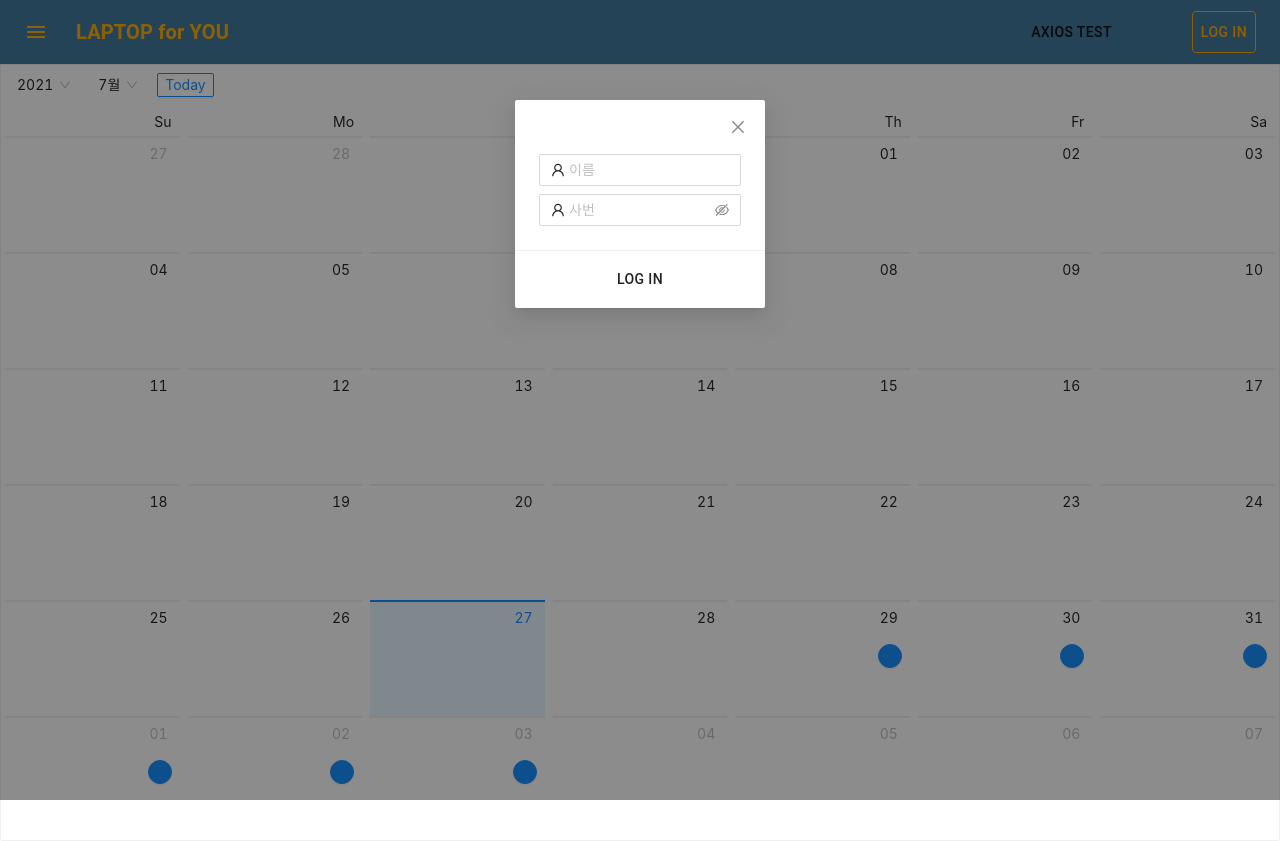
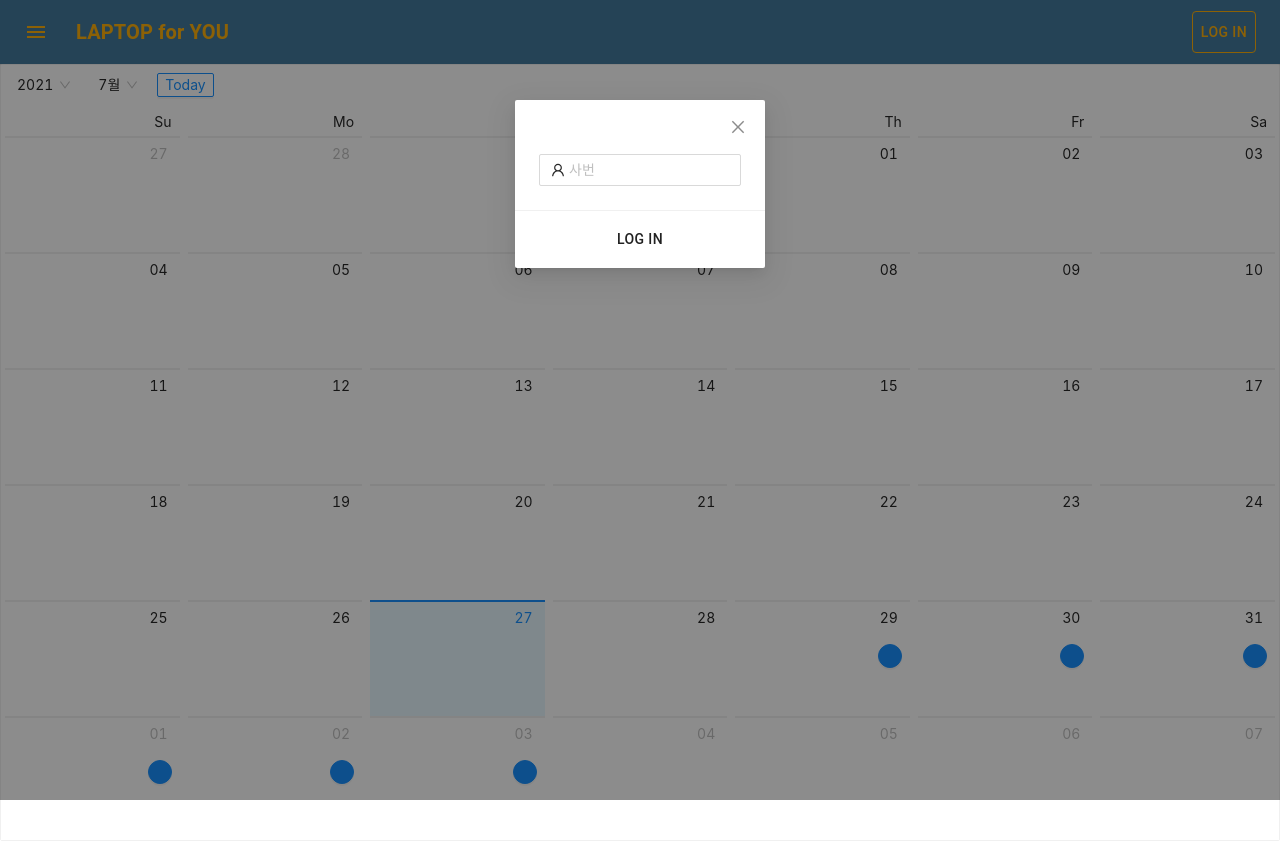
Before and after one commit to dakomm/laptop-for-home, a React (Create React App) app: page / in a window 1280 px wide. Both pictures are taken after a click on the button "LOG IN". Built offline with nearby package versions, Linux system fonts and the light colour scheme.

Commit message:
1. LogIn 시 사번만 입력하면 verify 하여 DB의 사용자 이름 가져옴 2. DB 조회 실패 시 log in fail

```diff
--- a/src/components/TopAppBar.js
+++ b/src/components/TopAppBar.js
@@ -43,10 +43,8 @@ const useStyles = makeStyles((theme) => ({
 const TopAppBar = () => {
   const classes = useStyles();
   const [user, setUser] = useState(''); // db에 존재하는 유저면 확정됨
-  const [userName, setUserName] = useState(''); //로그인창 onChange 시 바뀌는 tmp입력값
+  // const [userName, setUserName] = useState(''); //로그인창 onChange 시 바뀌는 tmp입력값
   const [userID, setUserID] = useState(''); //로그인창 onChange 시 바뀌는 tmp입력값
-  const [tmprName, setTmprName] = useState('');
-  const [tmprID, setTmprID] = useState('');
   const [logIO, setLogIO] = useState('log in');
   const [isModalVisible, setIsModalVisible] = useState(false);
   const [openSnackbar, setOpenSnackbar] = useState(false);
@@ -55,12 +53,13 @@ const TopAppBar = () => {
 
   let baseUrl = "http://localhost:8000"
 
+  // useEffect(() => {
+  // },[]);
+
   const logInButton = () => {
     if(logIO === 'log in') setIsModalVisible(true);
     if(logIO === 'log out') {
       setLogIO('log in');
-      setUser('');
-      setUserName('');
       setUserID('');
       store.dispatch({
         type: 'changeuser',
@@ -69,54 +68,59 @@ const TopAppBar = () => {
       setOpenSnackbar(true);
       setTimeout(()=>{setOpenSnackbar(false)},1800);
       setSnackbarContent('Logged Out!');
-      console.log("log out",user, userName, userID)
+      console.log("log out",user, userID)
 
     }
   }
-  const modalLogInButton =  async () => {
-    await resyncDB(userName,userID)
-    if(user === userName){console.log("싱크됌")}
-    if(user === ''){  //TODO: userID, name verify!
+  const modalLogInButton = async () => {
+    var chkUserResult = await ChkUserInfo(userID)
+    if(chkUserResult !== false){
+      store.dispatch({
+        type: 'changeuser',
+        user: chkUserResult,
+      });
+      setIsModalVisible(false);
+      setLogIO('log out');
+      setSnackbarContent(chkUserResult+'님, Welcome!');
+      setOpenSnackbar(true);
+      setTimeout(()=>{setOpenSnackbar(false)},1800);
+    }else{
       setIsModalVisible(false);
       setOpenFailSnackbar(true);
       setTimeout(()=>{setOpenFailSnackbar(false)},6000);
-      console.log("failed",user, userName, userID)
-    }else{
-    store.dispatch({
-      type: 'changeuser',
-      user: user,
-    });
-    setIsModalVisible(false);
-    setLogIO('log out');
-    console.log("log in",user, userName, userID)
-
-    setSnackbarContent(user+'님, Welcome!');
-    setOpenSnackbar(true);
-    setTimeout(()=>{setOpenSnackbar(false)},1800);
+      console.log("failed",chkUserResult, userID)
     }
   }
 
-  const onNameChange = (e) => {
-    setUserName(e.target.value)
-  }
   const onIDChange = (e) => {
     setUserID(e.target.value)
   }
 
-  const resyncDB = async (name,id) => {
-    await axios
-      .get(baseUrl+'/api/membersinfo/readdb')
-      .then(async(rspn) => {
-        for(let i=0; i<rspn.data.length; i++){
-          console.log(rspn.data[i].user_name);
-          console.log(rspn.data[i].user_id);
-          console.log(name,id);
-          console.log(name === rspn.data[i].user_name & id === rspn.data[i].user_id)
-          if(name === rspn.data[i].user_name & id === rspn.data[i].user_id){
-             await setUser(name);
-          }
-        }
-      });
+  // const resyncDB = async (name,id) => {
+  //   await axios
+  //     .get(baseUrl+'/api/membersinfo/readdb')
+  //     .then(async(rspn) => {
+  //       for(let i=0; i<rspn.data.length; i++){
+  //         console.log(rspn.data[i].user_name);
+  //         console.log(rspn.data[i].user_id);
+  //         console.log(name,id);
+  //         console.log(name === rspn.data[i].user_name & id === rspn.data[i].user_id)
+  //         if(name === rspn.data[i].user_name & id === rspn.data[i].user_id){
+  //            await setUser(name);
+  //         }
+  //       }
+  //     });
+  // }
+  const ChkUserInfo = async (id) => {
+    const dbResult = await axios.post(baseUrl+'/api/membersinfo/chkuserinfo',
+    {id: id}
+    );
+    console.log(dbResult.data)
+    if(dbResult.data !== false){
+      return dbResult.data;
+    }else{
+      return false;
+    }
   }
 
   return (
@@ -129,8 +133,7 @@ const TopAppBar = () => {
           <Typography variant="h6" className={classes.title}>
           LAPTOP for YOU
           </Typography>
-          <Button onClick={()=>setOpenSnackbar(true)}>AXIOS TEST</Button>
-          <Button color="inherit">{user}</Button>
+          <Button color="inherit">{store.getState().user}</Button>
           <Button variant="outlined" className={classes.logInButton} onClick={()=>{logInButton()}}>{logIO}</Button>
         </Toolbar>
       </AppBar>
@@ -147,8 +150,7 @@ const TopAppBar = () => {
         ]}
       >
         <Space direction="vertical"><br/>
-          <Input placeholder="이름" value={userName} onChange={onNameChange}prefix={<UserOutlined/>} required allowClear/>
-          <Input.Password placeholder="사번" value={userID} onChange={onIDChange} onPressEnter={()=>{modalLogInButton()}} prefix={<UserOutlined/>} required allowClear/>
+          <Input placeholder="사번" value={userID} onChange={onIDChange} onPressEnter={()=>{modalLogInButton()}} prefix={<UserOutlined/>} required allowClear/>
         </Space>
       </Modal>
 
--- a/src/store.js
+++ b/src/store.js
@@ -3,8 +3,7 @@ import {createStore} from 'redux';
 export default createStore(function(state,action){
   if(state === undefined){
     return {
-      userName:'',
-      userID:'',
+      user:'',
       // listData:[]
     };
   }
```
